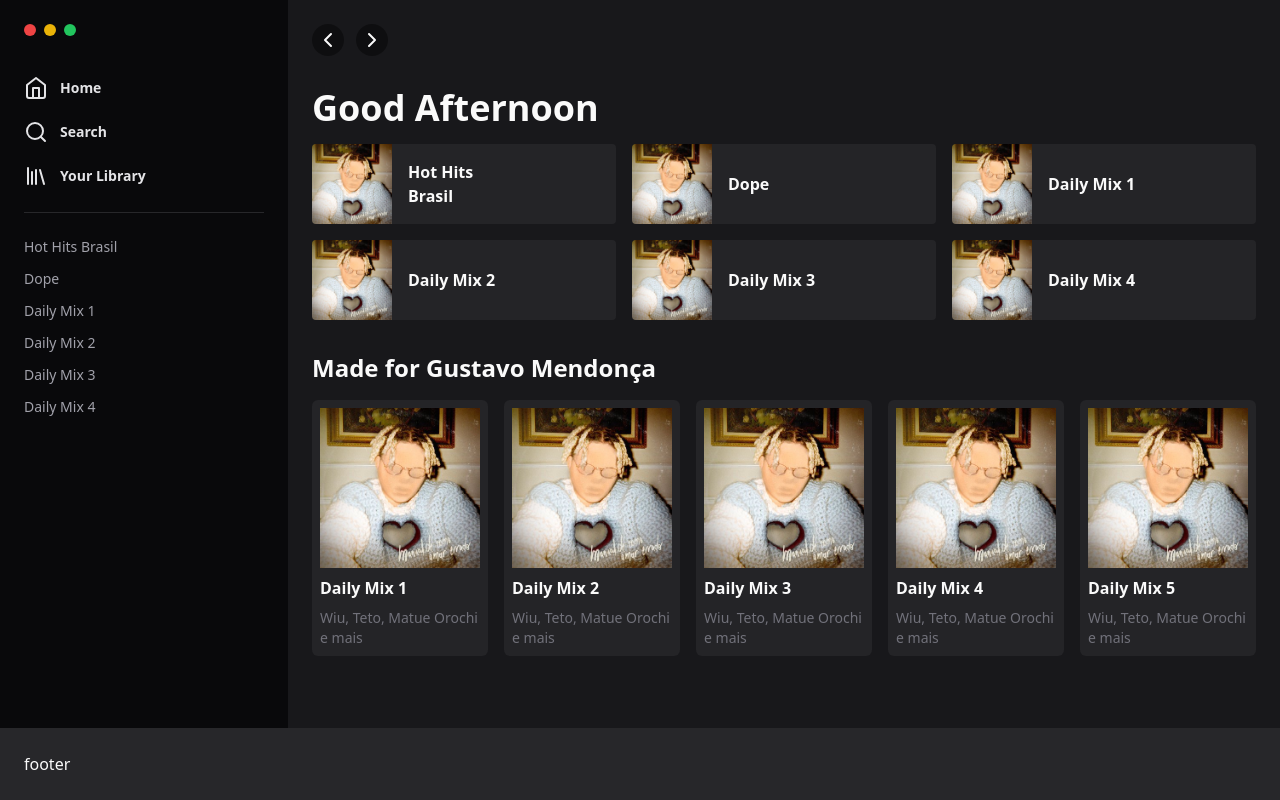
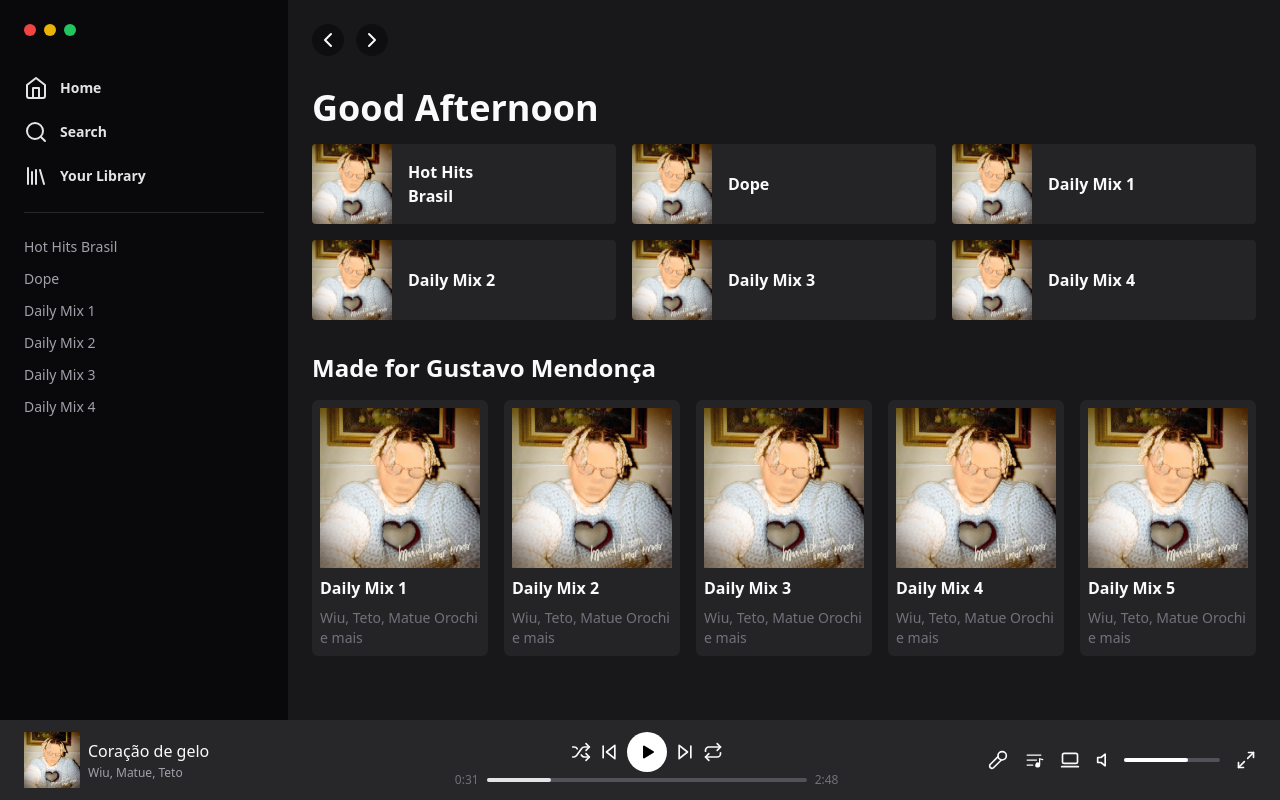
Before and after one commit to swxtz/spotify-ui, a Next.js app: page / in a window 1280 px wide. Built offline with nearby package versions, Linux system fonts and the light colour scheme.

Commit message:
feat: player component

```diff
--- /dev/null
+++ b/src/app/components/Player.tsx
@@ -0,0 +1,62 @@
+import Image from 'next/image';
+import album from '../../../public/album.jpg';
+import play from '../../../public/play.svg';
+import playlist from '../../../public/playlist-fill.svg';
+import { Laptop2, Maximize, Maximize2, Repeat, Shuffle, SkipBack } from 'lucide-react';
+import { SkipForward } from 'lucide-react';
+import { Mic2 } from "lucide-react";
+import { Volume } from "lucide-react";
+
+export function Player() {
+  return (
+    <footer className="bg-zinc-800 border-1 border-zinc-700 px-6 py-3 fixed bottom-0 w-full flex items-center justify-between">
+      <div className="flex items-center gap-2">
+        <Image
+          src={album}
+          alt="Manual de como amar errado"
+          width={56}
+          height={56}
+        />
+        <div className="flex flex-col gap-0.5">
+          <strong className="font-normal">Coração de gelo</strong>
+          <span className="text-xs text-zinc-400">Wiu, Matue, Teto</span>
+        </div>
+      </div>
+
+      <div className="flex flex-col ml-24 items-center">
+        <div className="flex flex-row items-center gap-2">
+          <Shuffle size={20} />
+          <SkipBack size={20} />
+          <button className="h-10 w-10 rounded-full bg-white flex items-center justify-center">
+            <Image src={play} alt="" width={16} height={16} />
+          </button>
+          <SkipForward size={20} />
+          <Repeat size={20} />
+        </div>
+
+        <div className="flex items-center gap-2">
+          <span className="text-xs text-zinc-500">0:31</span>
+          <div className="h-1 rounded-full w-80 bg-zinc-600">
+            <div className="bg-zinc-200 w-16 h-1 rounded-full"></div>
+          </div>
+          <span className="text-xs text-zinc-500">2:48</span>
+        </div>
+      </div>
+
+      <div className="flex items-center gap-4">
+        <Mic2 size={20} />
+        <Image src={playlist} alt="" width={20} height={20}/>
+        <Laptop2 size={20} />
+
+        <div className="flex items-center gap-2 ">
+          <Volume size={20} />
+          <div className="h-1 rounded-full w-24 bg-zinc-600">
+            <div className="h-1 rounded-full w-16 bg-white"></div>
+          </div>
+        </div>
+
+        <Maximize2 size={20} />
+      </div>
+    </footer>
+  );
+}
--- a/src/app/page.tsx
+++ b/src/app/page.tsx
@@ -4,6 +4,7 @@ import { PagesButtons } from "./components/PagesButtons";
 import { RecentPlaylists } from "./components/RecentPlaylists";
 import { useId } from 'react'
 import { MadeForYou } from "./components/MadeForYou";
+import { Player } from "./components/Player";
 
 export default function Home() {
 
@@ -57,7 +58,9 @@ export default function Home() {
 
         </main>
       </div>
-      <footer className="bg-zinc-800 border-1 border-zinc-700 p-6 fixed bottom-0 w-full">footer</footer>
+
+        <Player />
+
     </div>
   );
 }
```
Also changed, not shown: public/playlist-fill.svg (added).
